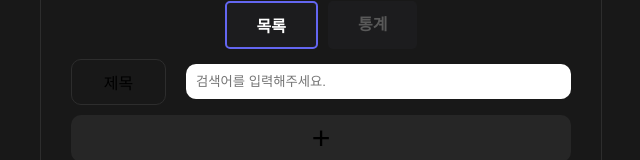
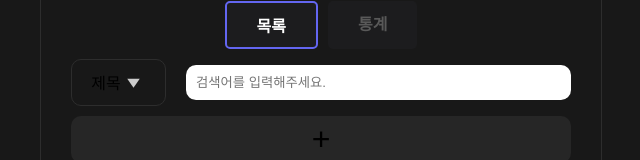
Before and after one commit to taejinii/vue-todolist, a Vue app: page / in a window 1280 px wide. Shown: the part 157-317 px from the top of the page, without its empty margins (319-959 px from the left). Built offline with nearby package versions, Linux system fonts and the light colour scheme; what vue3-apexcharts would draw is missing.

Commit message:
feat: TodoCategory 아이콘 추가

```diff
--- a/src/components/main/TodoCategory.vue
+++ b/src/components/main/TodoCategory.vue
@@ -2,6 +2,7 @@
 import { ref, computed } from "vue";
 import { TODO_CATEGORY_LIST } from "../../constant";
 import store from "../../store";
+import CaretDownIcon from "../../../public/caret-bottom.svg";
 
 const isCategoryMenuVisible = ref(false);
 const handleCategoryVisible = () => {
@@ -15,7 +16,9 @@ const selectedCategory = computed(() => store.getters["category"]);
 
 <template>
   <div class="category" @click="handleCategoryVisible">
-    <div>{{ selectedCategory.name }}</div>
+    <div class="selected-category">
+      {{ selectedCategory.name }}<CaretDownIcon />
+    </div>
     <transition name="fade">
       <ul class="category-menu" v-show="isCategoryMenuVisible">
         <li
@@ -43,10 +46,15 @@ const selectedCategory = computed(() => store.getters["category"]);
   width: 100px;
   border-radius: 10px;
   cursor: pointer;
+  &:hover {
+    border-color: #aaaeb7;
+    color: white;
+  }
 }
-.category:hover {
-  border-color: #aaaeb7;
-  color: white;
+
+.selected-category {
+  display: flex;
+  align-items: center;
 }
 .category-menu {
   position: absolute;
```
